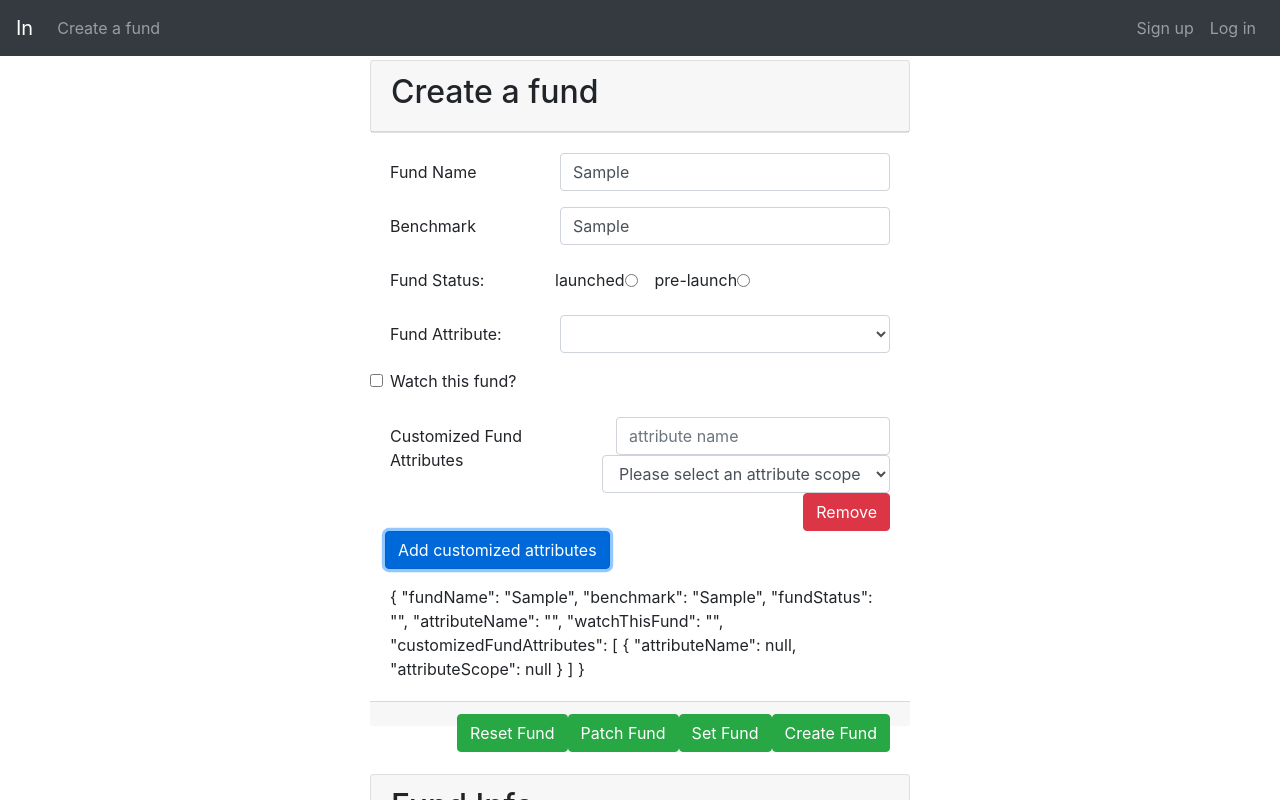
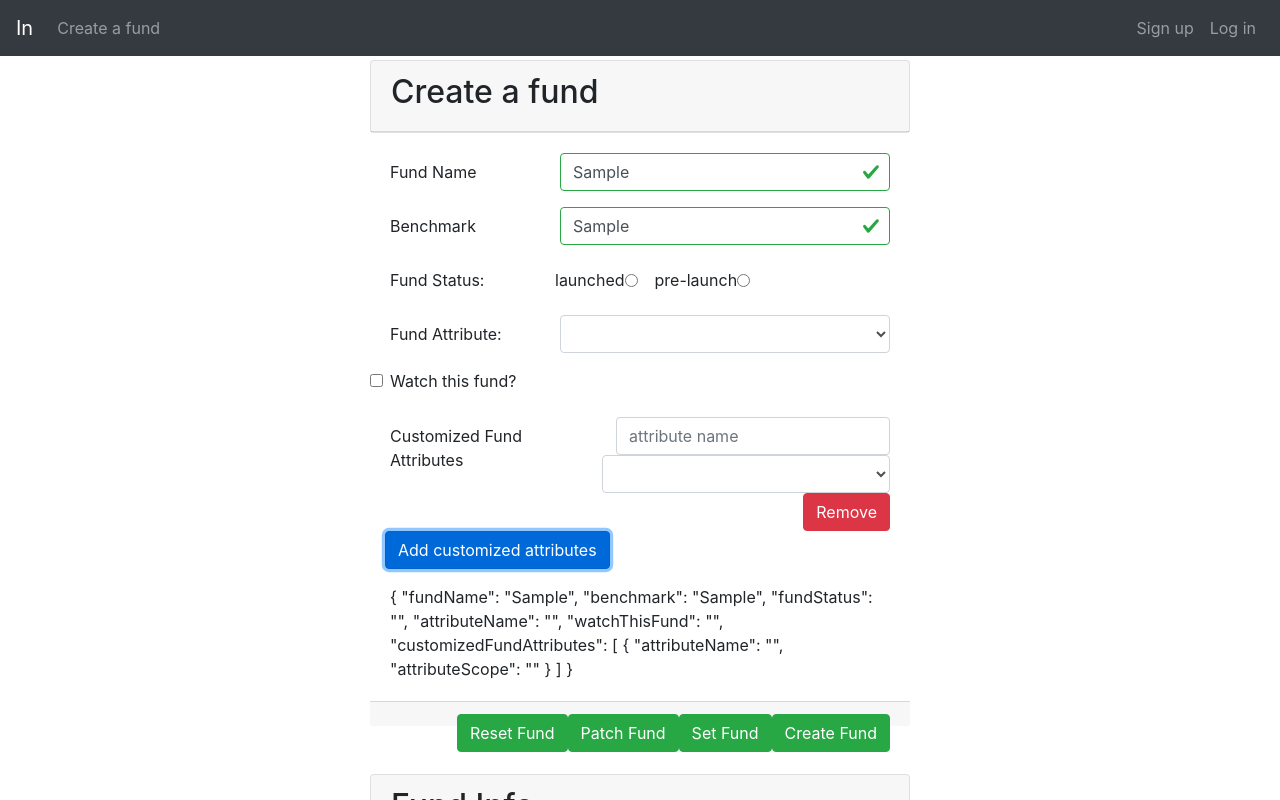
Before and after one commit to ebo-arcadia/angular-jwt-auth, an Angular app: page /create-fund in a window 1280 px wide. Both pictures are taken after typing "Sample", "Sample" into the empty fields and a click on the button "Add customized attributes". Shown: the top 800 px of the page. Built offline with nearby package versions, Linux system fonts and the light colour scheme.

Commit message:
implement user input validation

```diff
--- a/src/app/create-fund/create-fund.component.html
+++ b/src/app/create-fund/create-fund.component.html
@@ -12,14 +12,23 @@
                     <div class="form-group form-row">
                         <label for="fundName"  class="col-md-4 col-form-label">Fund Name</label>
                         <div class="col-md-8">
-                            <input type="text" name="fundName" id="fundName" placeholder="e.g. Vanguard all-weather" class="form-control" formControlName="fundName">
+                            <input type="text" name="fundName" id="fundName" placeholder="e.g. Vanguard all-weather" class="form-control" formControlName="fundName"
+                            [ngClass]="{
+                                'is-invalid': createFundForm.get('fundName').invalid && (createFundForm.get('fundName').dirty || createFundForm.get('fundName').touched || createFundForm.submitted),
+                                'is-valid': createFundForm.get('fundName').valid && (createFundForm.get('fundName').dirty || createFundForm.get('fundName').touched || createFundForm.submitted)
+                            }">
                         </div>
                     </div>
 
                     <div class="form-group form-row">
                         <label for="benchmark"  class="col-md-4 col-form-label">Benchmark</label>
                         <div class="col-md-8">
-                            <input type="text" name="benchmark" id="benchmark" placeholder='e.g. S&P 500' class="form-control" formControlName="benchmark">
+                            <input type="text" name="benchmark" id="benchmark" placeholder='e.g. S&P 500' class="form-control" formControlName="benchmark"
+                            [ngClass]="{
+                                'is-invalid': createFundForm.get('benchmark').invalid && (createFundForm.get('benchmark').dirty || createFundForm.get('benchmark').touched || createFundForm.submitted),
+                                'is-valid': createFundForm.get('benchmark').valid && (createFundForm.get('benchmark').dirty || createFundForm.get('benchmark').touched || createFundForm.submitted)
+                            }"
+                            >
                         </div>
                     </div>
 
@@ -28,7 +37,12 @@
 
                         <div class="form-check-label form-check-inline" *ngFor="let status of fundStatus">
                             <label [for]="status" class="form-check-label">{{status}}</label>
-                            <input type="radio" name="fundStatus" [id]="status" [value]="status" class="form-check-input" formControlName="fundStatus">
+                            <input type="radio" name="fundStatus" [id]="status" [value]="status" class="form-check-input" formControlName="fundStatus"
+                            [ngClass]="{
+                                'is-invalid': createFundForm.get('fundStatus').invalid && (createFundForm.get('fundStatus').dirty || createFundForm.get('fundStatus').touched || createFundForm.submitted),
+                                'is-valid': createFundForm.get('fundStatus').valid && (createFundForm.get('fundStatus').dirty || createFundForm.get('fundStatus').touched || createFundForm.submitted)
+                            }"
+                            >
                         </div>
                     </div>
 
@@ -36,7 +50,12 @@
                     <div class="form-group form-row">
                         <label for="attributeID"  class="col-md-4 col-form-label">Fund Attribute: </label>
                         <div class="col-md-8">
-                            <select name="attributeID" id="attributeID" class="form-control" formControlName="attributeName">
+                            <select name="attributeID" id="attributeID" class="form-control" formControlName="attributeName"
+                            [ngClass]="{
+                                'is-invalid': createFundForm.get('attributeName').invalid && (createFundForm.get('attributeName').dirty || createFundForm.get('attributeName').touched || createFundForm.submitted),
+                                'is-valid': createFundForm.get('attributeName').valid && (createFundForm.get('attributeName').dirty || createFundForm.get('attributeName').touched || createFundForm.submitted)
+                            }"
+                            >
                                 <option value="null">Selecte a fund attribute</option>
                                 <option *ngFor="let fundAttribute of fundAttributes" [value]="fundAttribute.attributeName">
                                     {{ fundAttribute.attributeName }}
@@ -60,11 +79,21 @@
                             <div *ngFor="let customizedFundAttribute of createFundForm.get('customizedFundAttributes').controls; let i = index" [formGroupName]="i">
 
                                 <div class="col-13 float-right">
-                                    <input type="text" name="attributeName" id="attributeName" placeholder="attribute name" class="form-control" formControlName="attributeName">
+                                    <input type="text" name="attributeName" id="attributeName" placeholder="attribute name" class="form-control" formControlName="attributeName"
+                                    [ngClass]="{
+                                        'is-invalid': customizedFundAttribute.get('attributeName').invalid && (customizedFundAttribute.get('attributeName').dirty || customizedFundAttribute.get('attributeName').touched || createFundForm.submitted),
+                                        'is-valid': customizedFundAttribute.get('attributeName').valid && (customizedFundAttribute.get('attributeName').dirty || createFundForm.get('attributeName').touched || createFundForm.submitted)
+                                    }"
+                                    >
                                 </div>
 
                                 <div class="col-13 float-right">
-                                    <select class="form-control" formControlName="attributeScope" name="attributeScope" id="attributeScope" name="attributeScope">
+                                    <select class="form-control" formControlName="attributeScope" name="attributeScope" id="attributeScope" name="attributeScope"
+                                    [ngClass]="{
+                                        'is-invalid': customizedFundAttribute.get('attributeScope').invalid && (customizedFundAttribute.get('attributeScope').dirty || customizedFundAttribute.get('attributeScope').touched || createFundForm.submitted),
+                                        'is-valid': customizedFundAttribute.get('attributeScope').valid && (customizedFundAttribute.get('attributeScope').dirty || createFundForm.get('attributeScope').touched || createFundForm.submitted)
+                                    }"
+                                    >
                                         <option value="null">Please select an attribute scope</option>
                                         <option>Fund-characteristics</option>
                                         <option>Fund-tradings</option>
--- a/src/app/create-fund/create-fund.component.ts
+++ b/src/app/create-fund/create-fund.component.ts
@@ -21,8 +21,8 @@ export class CreateFundComponent implements OnInit {
     this.fundAttributes = this.fundAttributesService.getFundAttributes();
 
     this.createFundForm = this.formBuilder.group({
-      fundName: ['', Validators.required],
-      benchmark: ['', Validators.required],
+      fundName: ['', [Validators.required, Validators.minLength(4)]],
+      benchmark: ['', [Validators.required, Validators.minLength(4)]],
       fundStatus: ['', Validators.required],
       attributeName: ['', Validators.required],
       watchThisFund: ['', Validators.required],
@@ -67,6 +67,7 @@ export class CreateFundComponent implements OnInit {
 
   onPrintValueInConsoleClick() {
     console.log(this.createFundForm.value);
+    this.createFundForm["submitted"] = true;
   }
 
   onSetValueClick() {
@@ -96,8 +97,8 @@ export class CreateFundComponent implements OnInit {
 
   onAddCustomizedFundAttribute() {
     var formGroup = this.formBuilder.group({
-      attributeName: null,
-      attributeScope: null
+      attributeName: ['', [Validators.required, Validators.minLength(4)]],
+      attributeScope: ['', [Validators.required, Validators.minLength(4)]]
     });
 
     (<FormArray>this.createFundForm.get('customizedFundAttributes')).push(formGroup);
```
Also changed, not shown: 1 other file (tests, documents, lock files or other folders).
